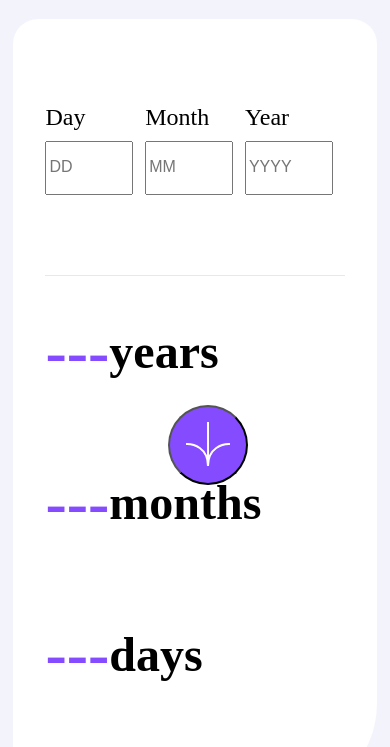
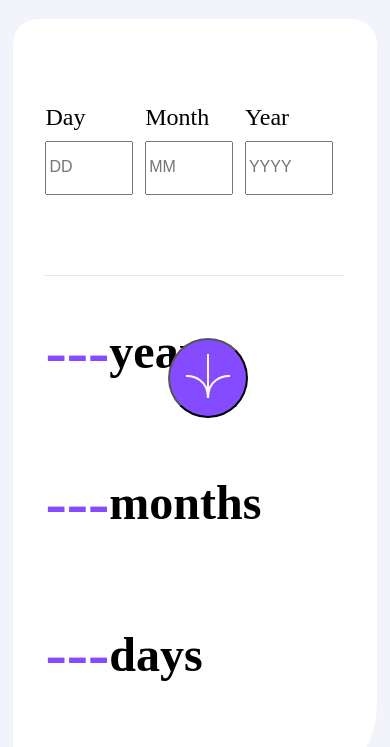
Before and after one commit to dhimanharsh/age-calculator, a plain HTML site: page index.html in a window 390 px wide. Drawn offline with Linux system fonts and the light colour scheme; a web font is replaced by a local one.

Commit message:
button adjusted

```diff
--- a/style.css
+++ b/style.css
@@ -52,7 +52,6 @@ main {
   font-size: 6rem;
   font-family: "Carme", serif;
   font-weight: 700;
-
 }
 .result-section section {
   height: 32.33%;
@@ -119,7 +118,7 @@ input::placeholder {
   }
 }
 @media screen and (max-width: 680px) {
-  main{
+  main {
     width: 80%;
   }
   .inputs label {
@@ -132,7 +131,7 @@ input::placeholder {
     font-size: 1.5rem;
   }
 }
-@media screen and (max-width:450px) {
+@media screen and (max-width: 450px) {
   .result-section h2 {
     font-size: 4rem;
   }
@@ -142,14 +141,14 @@ input::placeholder {
   main button {
     height: 5rem;
     width: 5rem;
-    top: 48%;
+    top: 40%;
     left: 43%;
   }
   input::placeholder {
     font-size: 1rem;
   }
 }
-@media screen and (max-width:375px) {
+@media screen and (max-width: 375px) {
   main button {
     height: 4.5rem;
     width: 4.5rem;
```
